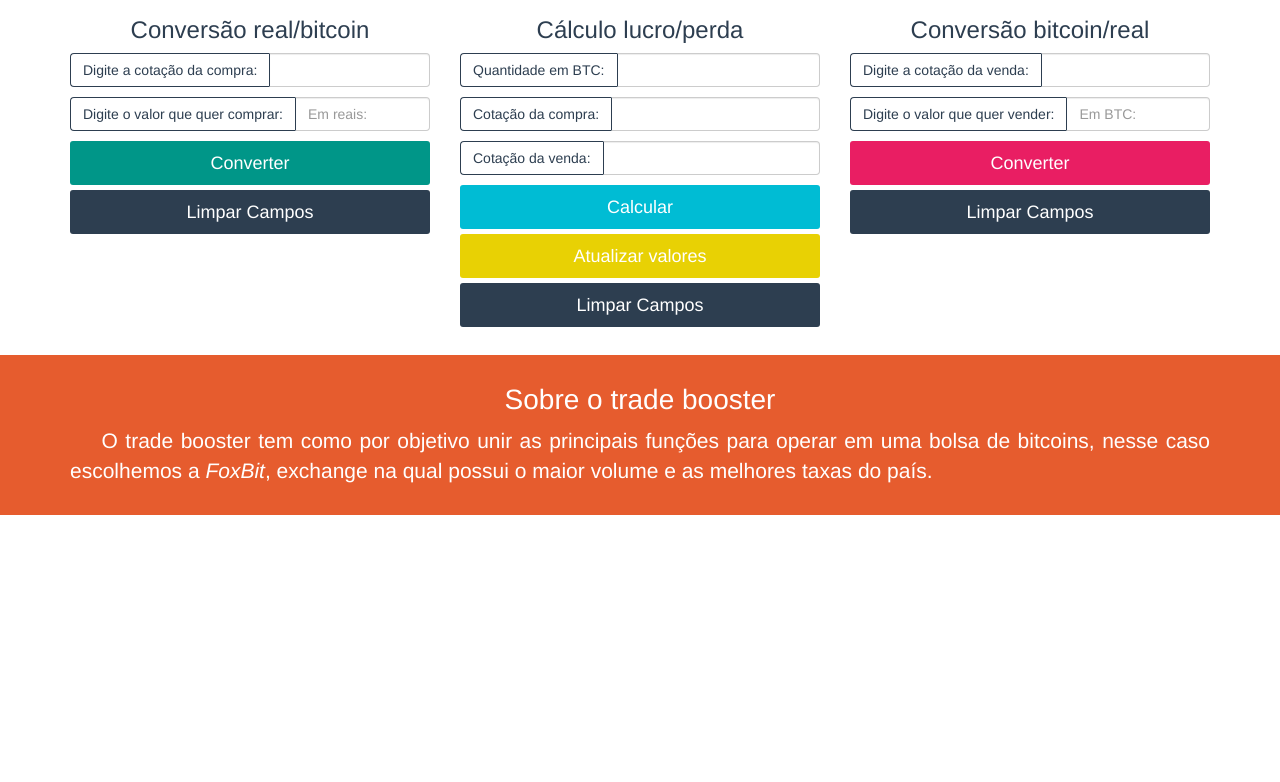
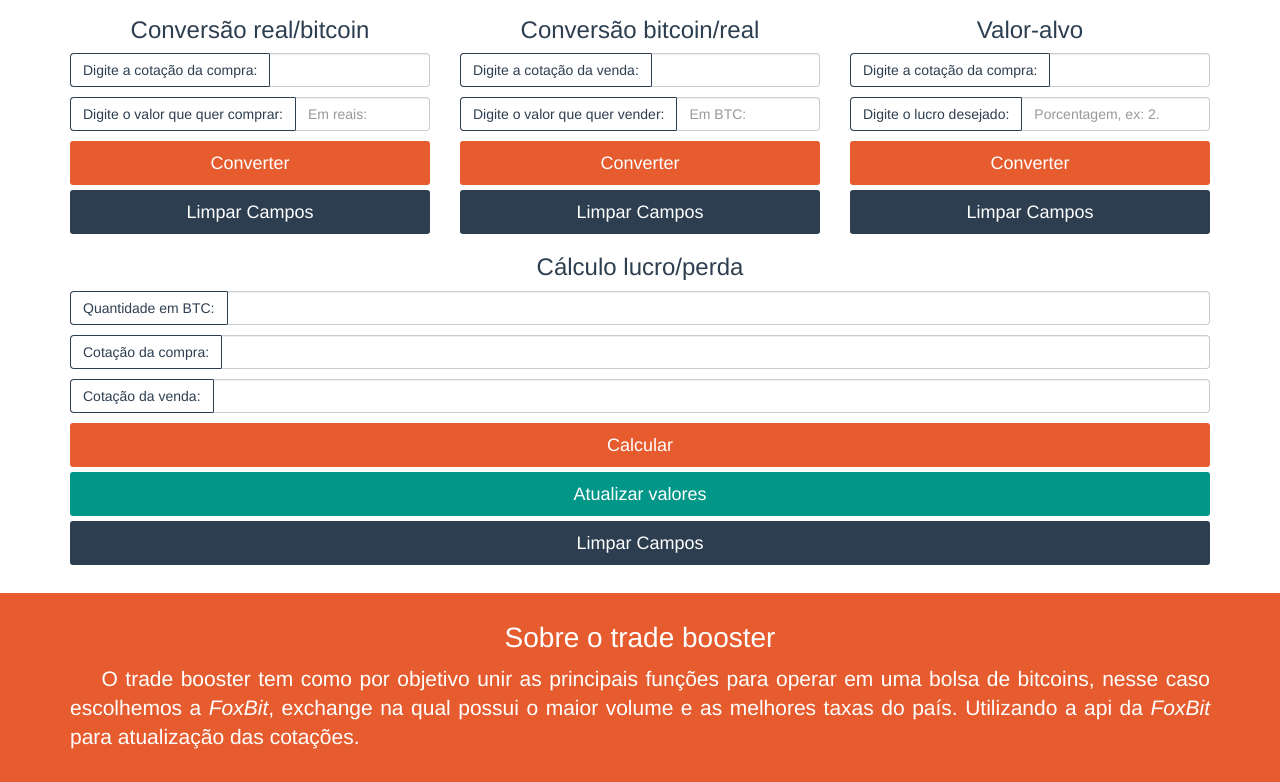
Before and after one commit to KelvinCS/funcoes-trade, a plain HTML site: page index.html in a window 1280 px wide. Shown: the part 53-835 px from the top of the page. Before the commit the page ends 800 px from the top, so only its background shows below. Drawn offline with Linux system fonts and the light colour scheme; files that its build step writes are made by us from their sources.

Commit message:
Update index.html

```diff
--- a/index.html
+++ b/index.html
@@ -5,8 +5,8 @@
 		<meta http-equiv="X-UA-Compatible" content="IE=edge">
 	    <meta name="viewport" content="width=device-width, initial-scale=1">
 		<title>Cálculo Lucro</title>
-		<link rel="stylesheet" href="style/bootstrap.min.css"/>
-		<link rel="stylesheet" href="style/style.css"/>
+		<link rel="stylesheet" href="css/bootstrap.min.css"/>
+		<link rel="stylesheet" href="css/style.css"/>
 	</head>
 	<body>
 		<nav class="navbar navbar-default">
@@ -22,9 +22,10 @@
 	           </div>
 	           <div class="collapse navbar-collapse" id="bs-example-navbar-collapse-1">
 	                <ul class="nav navbar-nav navbar-right">
+	                	<li class="text-center ncalculo_lucro"><a href="#calculo_lucro">Cálculo lucro/perda</a></li>
 	                    <li class="text-center nconversao1"><a href="#real_btc">Conversão real/bitcoin</a></li>
-	                    <li class="text-center ncalculo_lucro"><a href="#calculo_lucro">Cálculo lucro/perda</a></li>
 	                    <li class="text-center nconversao2"><a href="#btc_real">Conversão bitcoin/real</span></a></li>
+	                    <li class="text-center valor-alvo"><a href="#valor_alvo">Valor-alvo</span></a></li>
 	                </ul>
 	            </div>
 	        </div>
@@ -32,8 +33,7 @@
 		<div class="container">
 			<div class="row">
 				<div class="aviso"></div>
-
-				<div class="col-lg-4 col-md-6" id="real_btc">
+				<div class="col-lg-4 col-md-12" id="real_btc">
 					<h3 class="text-center">Conversão real/bitcoin</h3>
 					<form>
 						<div class="input-group">
@@ -44,13 +44,44 @@
   							<span class="input-group-addon" id="basic-addon1">Digite o valor que quer comprar:</span>
   							<input type="text" class="form-control" id="valor_compra" value="" placeholder="Em reais:" autocomplete="off">
 						</div>
-						<button type="button" class="btn btn-success btn-lg btn-block" id="enviar1" data-toggle="modal" data-target=".bs-example-modal-sm">Converter</button>
+						<button type="button" class="btn btn-fox btn-lg btn-block" id="enviar1" data-toggle="modal" data-target=".bs-example-modal-sm">Converter</button>
 						<input type="reset" class="btn btn-default btn-lg btn-block l1" value="Limpar Campos">
 					</form>
 					<div class="conversao"></div>
 				</div>
-
-				<div class="col-lg-4 col-md-6" id="calculo_lucro">
+				<div class="col-lg-4 col-md-12" id="btc_real">
+					<h3 class="text-center">Conversão bitcoin/real</h3>
+					<form>
+						<div class="input-group">
+  							<span class="input-group-addon" id="basic-addon1">Digite a cotação da venda:</span>
+  							<input type="text" class="form-control" id="cotacao_venda" value="" autocomplete="off">
+						</div>
+						<div class="input-group">
+  							<span class="input-group-addon" id="sizing-addon1">Digite o valor que quer vender:</span>
+  							<input type="text" class="form-control" id="qtd_btc" placeholder="Em BTC:"value="" autocomplete="off">
+						</div>
+						<button type="button" class="btn btn-fox btn-lg btn-block" id="enviar3" data-toggle="modal" data-target=".bs-example-modal-sm">Converter</button>
+						<input type="reset" class="btn btn-default btn-lg btn-block l3" value="Limpar Campos">
+					</form>
+					<div class="conversao1"></div>
+				</div>
+				<div class="col-lg-4 col-md-12" id="valor_alvo">
+					<h3 class="text-center">Valor-alvo</h3>
+					<form>
+						<div class="input-group">
+  							<span class="input-group-addon" id="basic-addon1">Digite a cotação da compra:</span>
+  							<input type="text" class="form-control" id="cotacao_compra1" value="" autocomplete="off">
+						</div>
+						<div class="input-group">
+  							<span class="input-group-addon" id="sizing-addon1">Digite o lucro desejado:</span>
+  							<input type="text" class="form-control" id="lucro_desejado" placeholder="Porcentagem, ex: 2."value="" autocomplete="off">
+						</div>
+						<button type="button" class="btn btn-fox btn-lg btn-block" id="enviar4" data-toggle="modal" data-target=".bs-example-modal-sm">Converter</button>
+						<input type="reset" class="btn btn-default btn-lg btn-block l4" value="Limpar Campos">
+					</form>
+					<div class="lucro_desejado"></div>
+				</div>
+				<div class="col-lg-12 col-md-12" id="calculo_lucro">
 					<h3 id="calc_lucro" class="text-center">Cálculo lucro/perda</h3>
 					<form>
 						<div class="input-group">
@@ -65,32 +96,15 @@
   							<span class="input-group-addon" id="basic-addon1">Cotação da venda:</span>
   							<input type="text" class="form-control" id="venda_cotacao" value="" autocomplete="off">
 						</div>
-						<button type="button" class="btn btn-primary btn-lg btn-block" id="enviar2" data-toggle="modal" data-target=".bs-example-modal-sm">Calcular</button>
-						<button type="button" class="btn btn-warning btn-lg btn-block" id="atualizar">Atualizar valores</button>
+						<button type="button" class="btn btn-fox btn-lg btn-block" id="enviar2" data-toggle="modal" data-target=".bs-example-modal-sm">Calcular</button>
+						<button type="button" class="btn btn-success btn-lg btn-block" id="atualizar">Atualizar valores</button>
 						<input type="reset" class="btn btn-default btn-lg btn-block l2" value="Limpar Campos">
 					</form>
 					<div class="calculo_lucro1"></div>
-					<div class="calculo_lucro2"></div>
+					<div clasS="calculo_lucro2"></div>
 					<div class="calculo_lucro3"></div>
+					<div class="calculo_lucro4"></div>
 				</div>
-
-				<div class="col-lg-4 col-md-6" id="conversao2">
-					<h3 class="text-center">Conversão bitcoin/real</h3>
-					<form>
-						<div class="input-group">
-  							<span class="input-group-addon" id="basic-addon1">Digite a cotação da venda:</span>
-  							<input type="text" class="form-control" id="cotacao_venda" value="" autocomplete="off">
-						</div>
-						<div class="input-group">
-  							<span class="input-group-addon" id="sizing-addon1">Digite o valor que quer vender:</span>
-  							<input type="text" class="form-control" id="qtd_btc" placeholder="Em BTC:"value="" autocomplete="off">
-						</div>
-						<button type="button" class="btn btn-danger btn-lg btn-block" id="enviar3" data-toggle="modal" data-target=".bs-example-modal-sm">Converter</button>
-						<input type="reset" class="btn btn-default btn-lg btn-block l3" value="Limpar Campos">
-					</form>
-					<div class="conversao1"></div>
-				</div>
-
 			</div>
 		</div>
 		<section class="sobre">
@@ -99,7 +113,8 @@
 				<p class="lead">O trade booster tem como por objetivo unir
 				as principais funções para operar em uma bolsa de bitcoins,
 				nesse caso escolhemos a <i>FoxBit</i>, exchange na qual possui
-				o maior volume e as melhores taxas do país.
+				o maior volume e as melhores taxas do país. Utilizando a api da
+				<i>FoxBit</i> para atualização das cotações.
 				</p>
 			</div>
 		</section>
```
